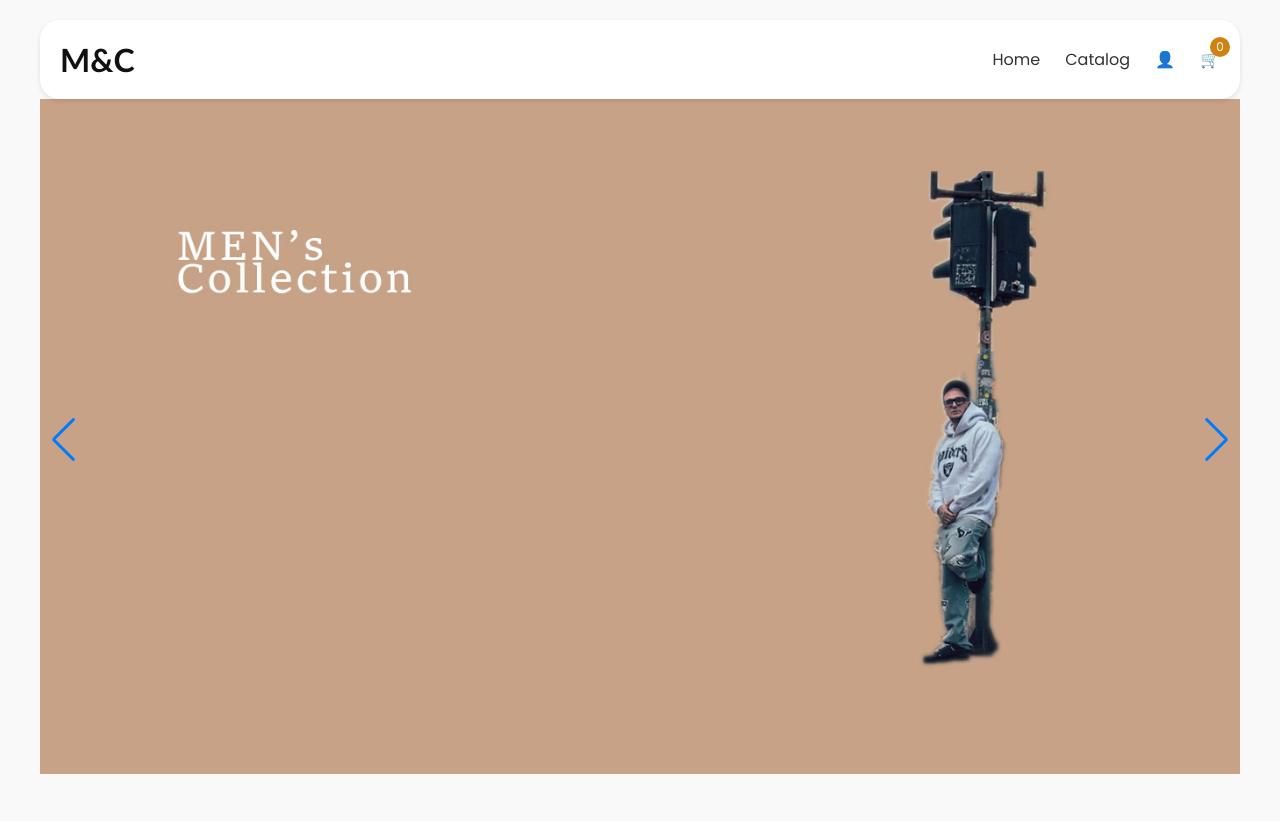
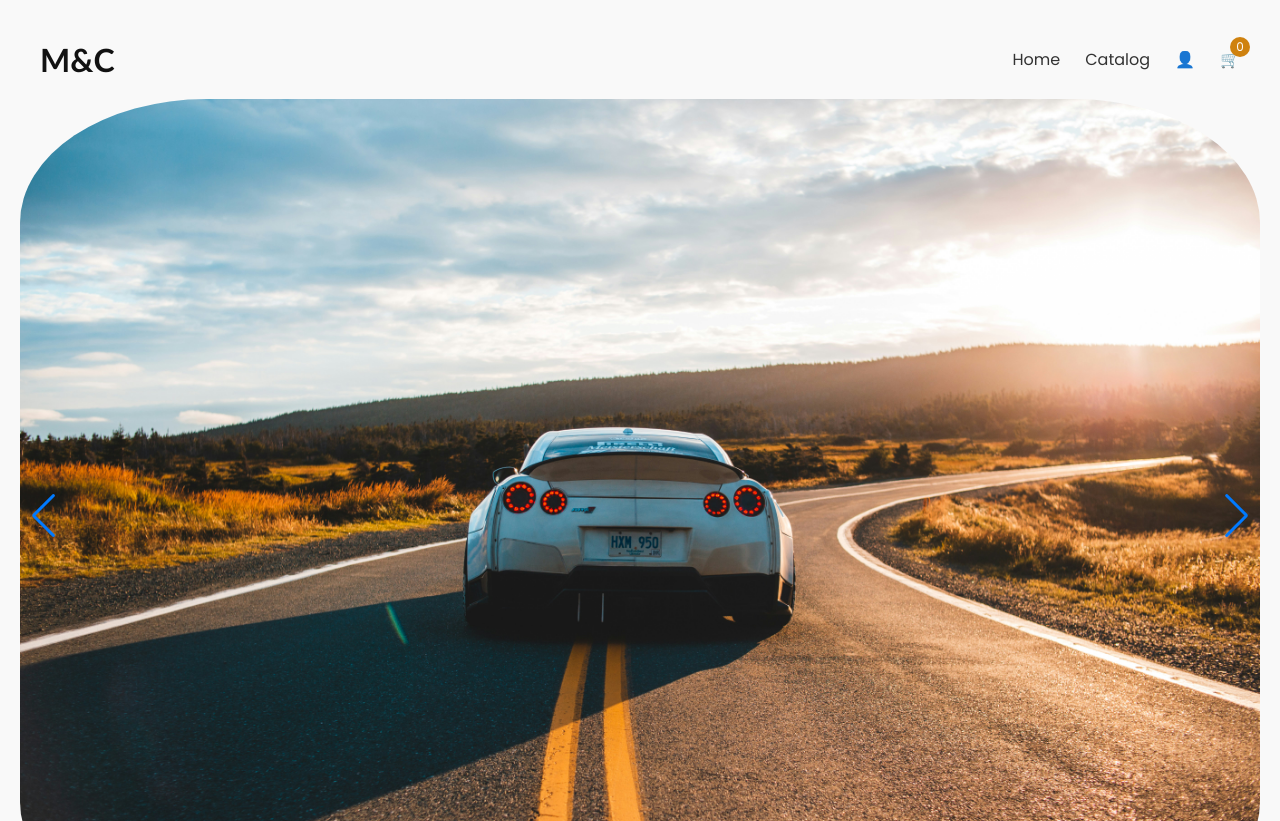
Before and after one commit to OrsAdi/ITECWEBdev, a Django app: page / in a window 1280 px wide. Shown: the top 821 px of the page. Run offline with Django 5.2, Linux system fonts and the light colour scheme; grey boxes are pictures that could not be loaded.

Commit message:
slideshow

```diff
--- a/mysite/itec/templates/itec/home.html
+++ b/mysite/itec/templates/itec/home.html
@@ -38,7 +38,7 @@
         <div class="slideshow">
             <div class="swiper">
                 <div class="swiper-wrapper">
-                    <div class="swiper-slide"><img src="{% static 'poze/poza_fundal.jpg'%}" alt="Background"></div>
+                    <div class="swiper-slide"><img src="{% static 'poze/poza.jpg'%}" alt="Background"></div>
 
                 </div>
                 <div class="swiper-pagination"></div>
--- a/mysite/static/css/style.css
+++ b/mysite/static/css/style.css
@@ -14,7 +14,6 @@ body {
 }
 
 .container {
-  max-width: 1200px;
   margin: auto;
 }
 
@@ -23,11 +22,10 @@ body {
   justify-content: space-between;
   align-items: center;
   padding: 20px;
-  background: #fff;
+  background: transparent;
   position: sticky;
   top: 0;
   z-index: 1000;
-  box-shadow: 0 2px 5px rgba(0, 0, 0, 0.1);
   border-radius: 20px;
 }
 
@@ -58,6 +56,7 @@ nav ul li a {
 
 .swiper-slide img {
   width: 100%;
+  border-radius: 15%;
 }
 
 nav ul li a:hover {
```
